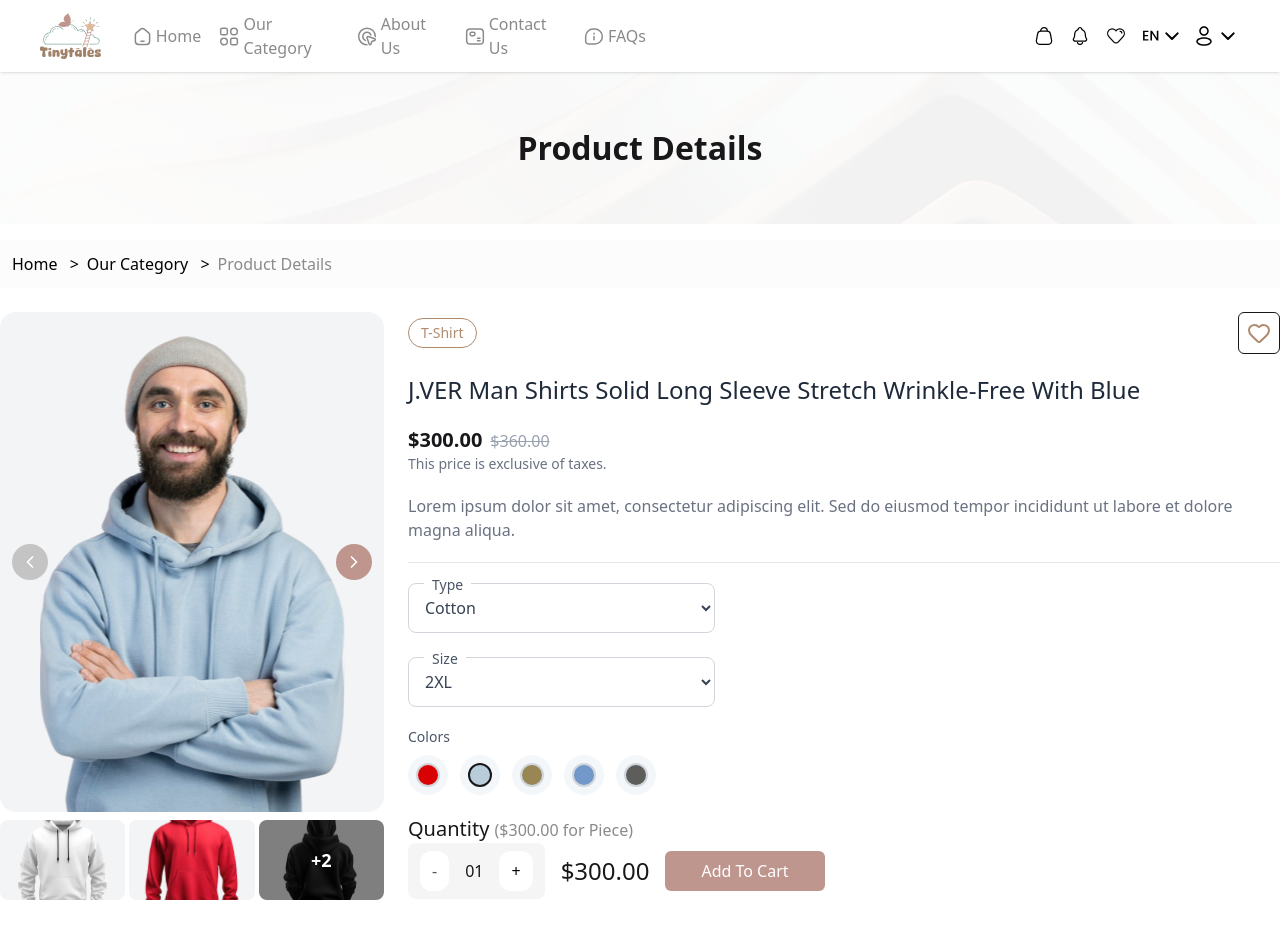
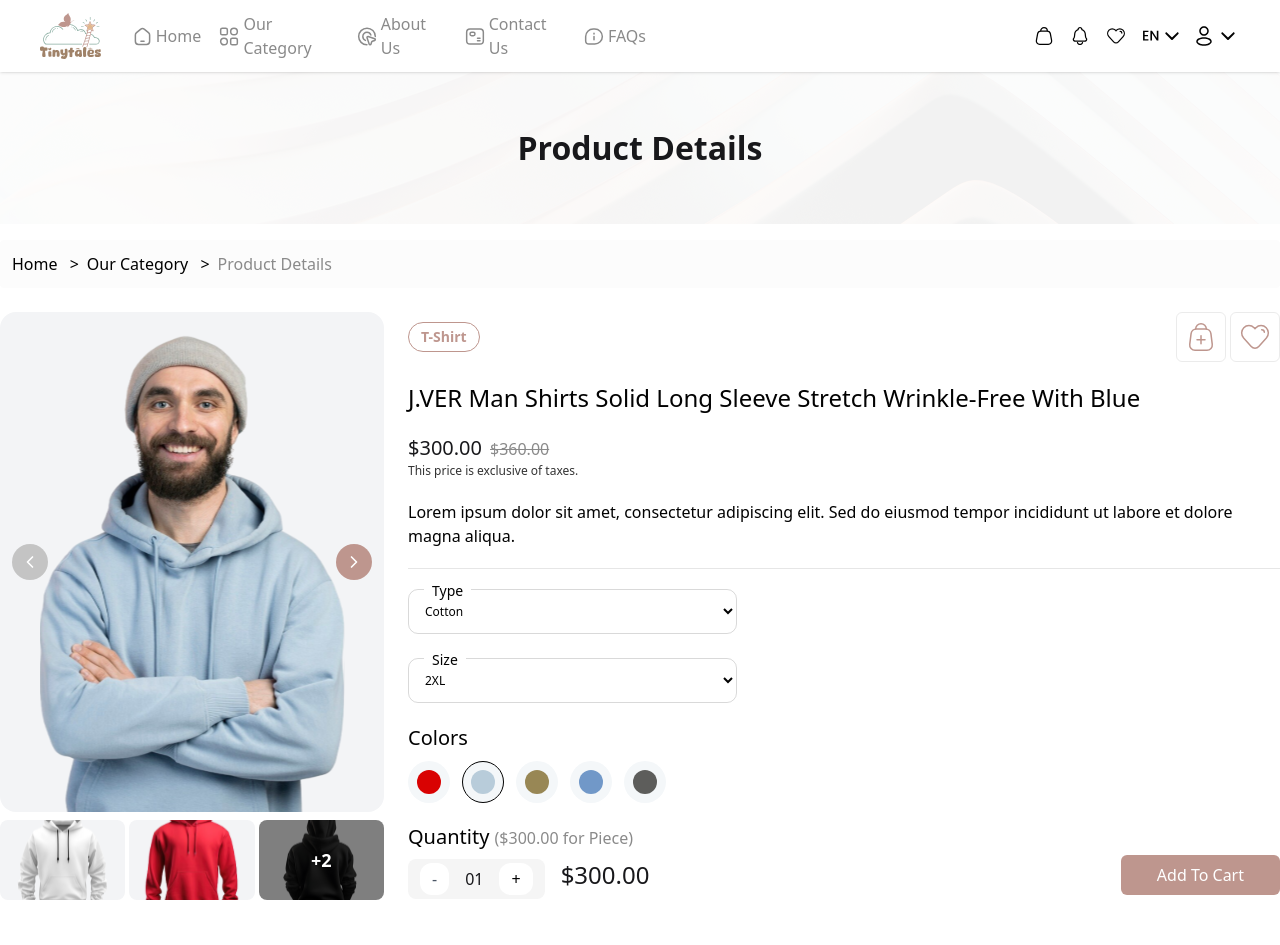
Before and after one commit to Alashmony2/trendline, a Next.js app: page /ProductDetails in a window 1280 px wide. Shown: the top 945 px of the page. Built offline with nearby package versions, Linux system fonts and the light colour scheme.

Commit message:
update main row (right 'info')

```diff
--- a/src/app/(pages)/ProductDetails/page.jsx
+++ b/src/app/(pages)/ProductDetails/page.jsx
@@ -72,38 +72,44 @@ export default function ProductDetails() {
                     {/* Right: Info */}
                     <div className="flex-1 space-y-5 w-full ">
                         <div className="flex items-center justify-between">
-                            <span className="border text-[#b08a6d] px-3 py-1 rounded-full text-sm font-medium">
+                            <span className="border border-[#BE968E] text-[#BE968E] px-3 py-1 rounded-full text-sm font-semibold">
                                 T-Shirt
                             </span>
-                            <button className="p-2 border rounded-md hover:bg-gray-100 ">
-                                <Heart className="text-[#b08a6d] " />
-                            </button>
+                            <div className="space-x-1">
+                                <button className="p-2 border border-[#4040401A] rounded-md hover:bg-gray-100 ">
+                                    <Image width={32} height={32} src="/assets/home/bag.svg" alt="bag" />
+                                </button>
+                                <button className="p-2 border border-[#4040401A] rounded-md hover:bg-gray-100 ">
+                                    <Image width={32} height={32} src="/assets/home/love.svg" alt="heart" />
+                                </button>
+                            </div>
+
                         </div>
 
-                        <h2 className="text-2xl font-medium text-gray-800">
+                        <h2 className="text-2xl font-medium text-[#020202]">
                             J.VER Man Shirts Solid Long Sleeve Stretch Wrinkle-Free With Blue
                         </h2>
 
                         <div>
-                            <span className="text-xl font-bold ">$300.00</span>
-                            <span className="text-gray-400 line-through ml-2">$360.00</span>
-                            <p className="text-gray-500 text-sm">This price is exclusive of taxes.</p>
+                            <span className="text-xl font-medium ">$300.00</span>
+                            <span className="text-[#8A8A8A]  line-through ml-2">$360.00</span>
+                            <p className="text-[#333333] text-[12px]">This price is exclusive of taxes.</p>
                         </div>
 
-                        <p className="text-gray-500">
+                        <p className="text-[#020202] ">
                             Lorem ipsum dolor sit amet, consectetur adipiscing elit. Sed do eiusmod tempor incididunt ut labore et dolore magna aliqua.
                         </p>
                         <hr className="text-[#E6E6E6]"></hr>
                         {/* Type & Size */}
-                        <div className="flex flex-col gap-6 w-full max-w-sm">
+                        <div className="flex flex-col justify-center items-center gap-6 w-full max-w-sm">
                             {/* Type */}
-                            <div className="relative w-full">
-                                <label className="absolute -top-2 left-4 bg-white text-gray-600 text-sm px-2">
+                            <div className="relative w-full ">
+                                <label className="absolute -top-2 left-9 md:left-4 bg-white text-[#020202] text-sm px-2 ">
                                     Type
                                 </label>
                                 <select
                                     defaultValue="Cotton"
-                                    className="block w-4/5 p-3 border border-gray-300 rounded-lg text-gray-700 text-base"
+                                    className="block mx-auto md:mx-0 w-6/7 p-3 rounded-[10px] border border-[#00000026] text-[#020202] text-[12px] font-medium"
                                 >
                                     <option>Cotton</option>
                                     <option>Polyester</option>
@@ -112,12 +118,12 @@ export default function ProductDetails() {
 
                             {/* Size */}
                             <div className="relative w-full">
-                                <label className="absolute -top-2 left-4 bg-white text-gray-600 text-sm px-2">
+                                <label className="absolute -top-2 left-9 md:left-4 bg-white text-[#020202] text-sm px-2">
                                     Size
                                 </label>
                                 <select
                                     defaultValue="2XL"
-                                    className="block w-4/5 p-3 border border-gray-300 rounded-lg text-gray-700 text-base"
+                                    className="block mx-auto md:mx-0 w-6/7 p-3 rounded-[10px] border border-[#00000026] text-[#020202] text-[12px] font-medium"
                                 >
                                     <option>2XL</option>
                                     <option>XL</option>
@@ -130,34 +136,42 @@ export default function ProductDetails() {
                         {/* Colors */}
 
                         <div>
-                            <p className="text-gray-600 text-sm mb-2">Colors</p>
+                            <p className="text-[#020202] text-[20px] font-medium mb-2">Colors</p>
                             <div className="flex gap-3">
                                 {colors.map((c, i) => (
-                                    <div key={i} className="bg-[#F4F7F9] flex p-2 rounded-full">
-                                        <button
-
+                                    <div
+                                        key={i}
+                                        onClick={() => setSelectedColor(c.key)}
+                                        className={`bg-[#F4F7F9] flex p-2 rounded-full cursor-pointer border transition-all duration-200 ${selectedColor === c.key ? "border-[#020202]" : "border-transparent"
+                                            }`}
+                                    >
+                                        <div
                                             aria-label={`color-${c.key}`}
-                                            onClick={() => setSelectedColor(c.key)}
-                                            className={`w-6 h-6 rounded-full border-2 cursor-pointer ${c.class} ${selectedColor === c.key ? " ring-offset-1" : "border-gray-300"
-                                                }`}
-                                        /></div>
+                                            className={`w-6 h-6 rounded-full ${c.class}`}
+                                        />
+                                    </div>
                                 ))}
                             </div>
                         </div>
 
                         {/* Quantity + Add to cart */}
-                        <div className="">
-                            <p className="font-medium text-xl">Quantity <span className="text-[#8A8A8A] text-[16px] font-[400]">($300.00 for Piece)</span></p>
-                            <div className="flex items-center gap-4">
-                                <div className="flex items-center bg-[#F5F5F5] rounded-lg py-2 px-3">
-                                    <button onClick={dec} className="px-3 py-2 bg-white rounded-xl text-gray-600 ">-</button>
-                                    <span className="px-4 min-w-8 text-center tabular-nums">{String(quantity).padStart(2, "0")}</span>
-                                    <button onClick={inc} className="px-3 py-2 bg-white rounded-xl text-black ">+</button>
+                        <div >
+                            <p className="font-medium text-xl text-[#020202]">Quantity <span className="text-[#8A8A8A] text-[16px] font-[400]">($300.00 for Piece)</span></p>
+                            <div className="flex flex-col sm:flex-row sm:justify-between sm:items-center gap-2">
+                                <div className="flex items-center justify-around gap-4">
+                                    <div className="flex items-center bg-[#F5F5F5] rounded-lg py-1 px-3 mt-2">
+                                        <button onClick={dec} className="px-3 py-1 bg-white rounded-xl text-gray-600 ">-</button>
+                                        <span className="px-4 min-w-8 text-center tabular-nums">{String(quantity).padStart(2, "0")}</span>
+                                        <button onClick={inc} className="px-3 py-1 bg-white rounded-xl text-black ">+</button>
+                                    </div>
+                                    <p className="text-2xl font-medium">$300.00</p>
                                 </div>
-                                <p className="text-2xl font-medium">$300.00</p>
-                                <button className="bg-[#BE968E] text-white px-9 py-2 rounded-md ">
+                                <div >
+                                    <button className="bg-[#BE968E] block w-5/6 md:w-fit text-white px-9 py-2 rounded-md mx-auto ">
                                     Add To Cart
                                 </button>
+                                </div>
+
                             </div>
                         </div>
                     </div>
```
Also changed, not shown: public/assets/home/bag.svg, public/assets/home/love.svg (added).
